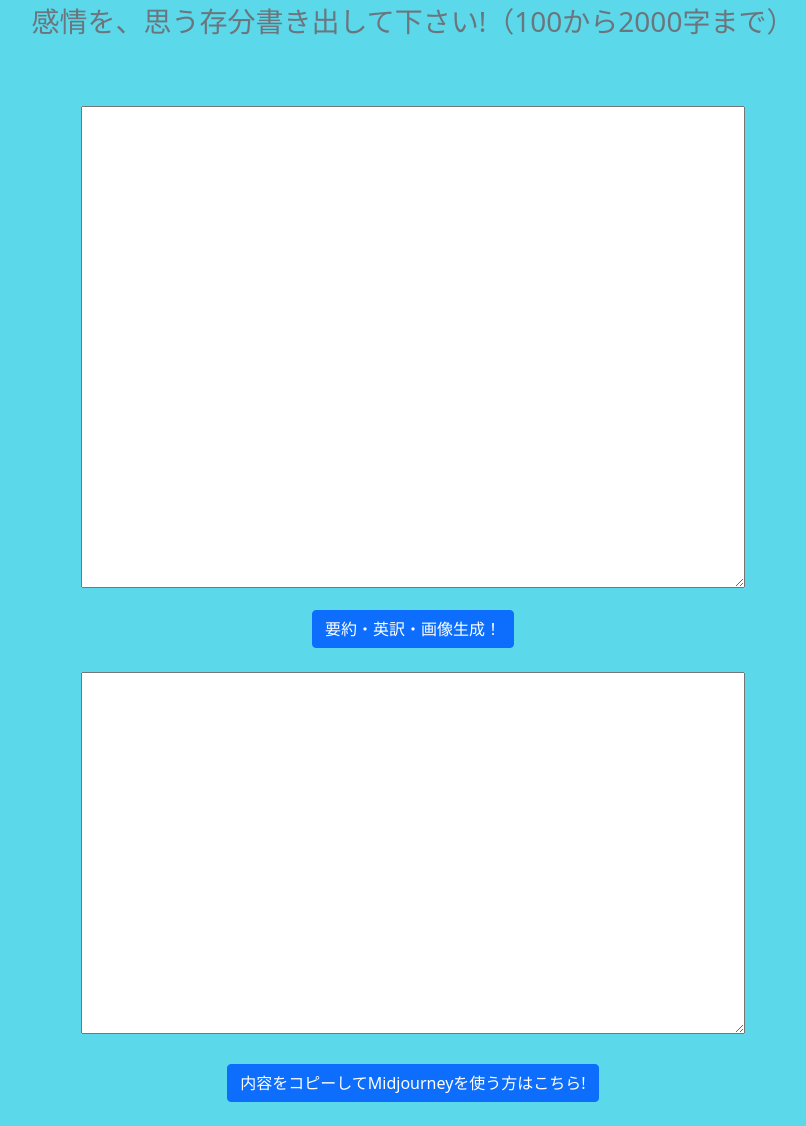
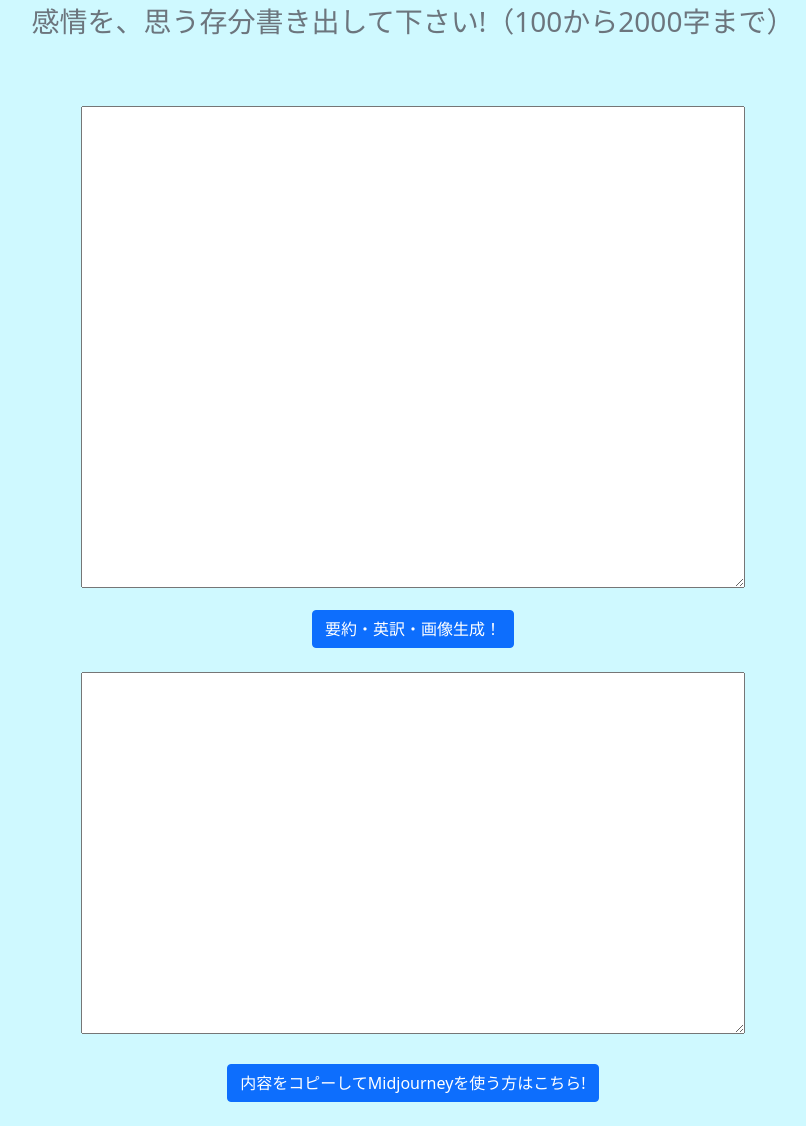
Before and after one commit to 24sotutakahashi/translate-by-GPT-3, a Django app: page / in a window 1280 px wide. Shown: the whole page, without its empty margins (227-1033 px from the left). Run offline with Django 3.2, Linux system fonts and the light colour scheme; parts of the project's set-up code (start-up, migrations or seed data) failed here and were passed over; some libraries are stand-ins or nearby versions.

Commit message:
葉池を青から白にしました。

```diff
--- a/translation/static/css/style.css
+++ b/translation/static/css/style.css
@@ -5,7 +5,7 @@
 }
 
 body {
-    background: #5bd9ea;
+    background: #cff9ff;
     display: flex;
     flex-flow: column;
     min-height: 100vh;
```
